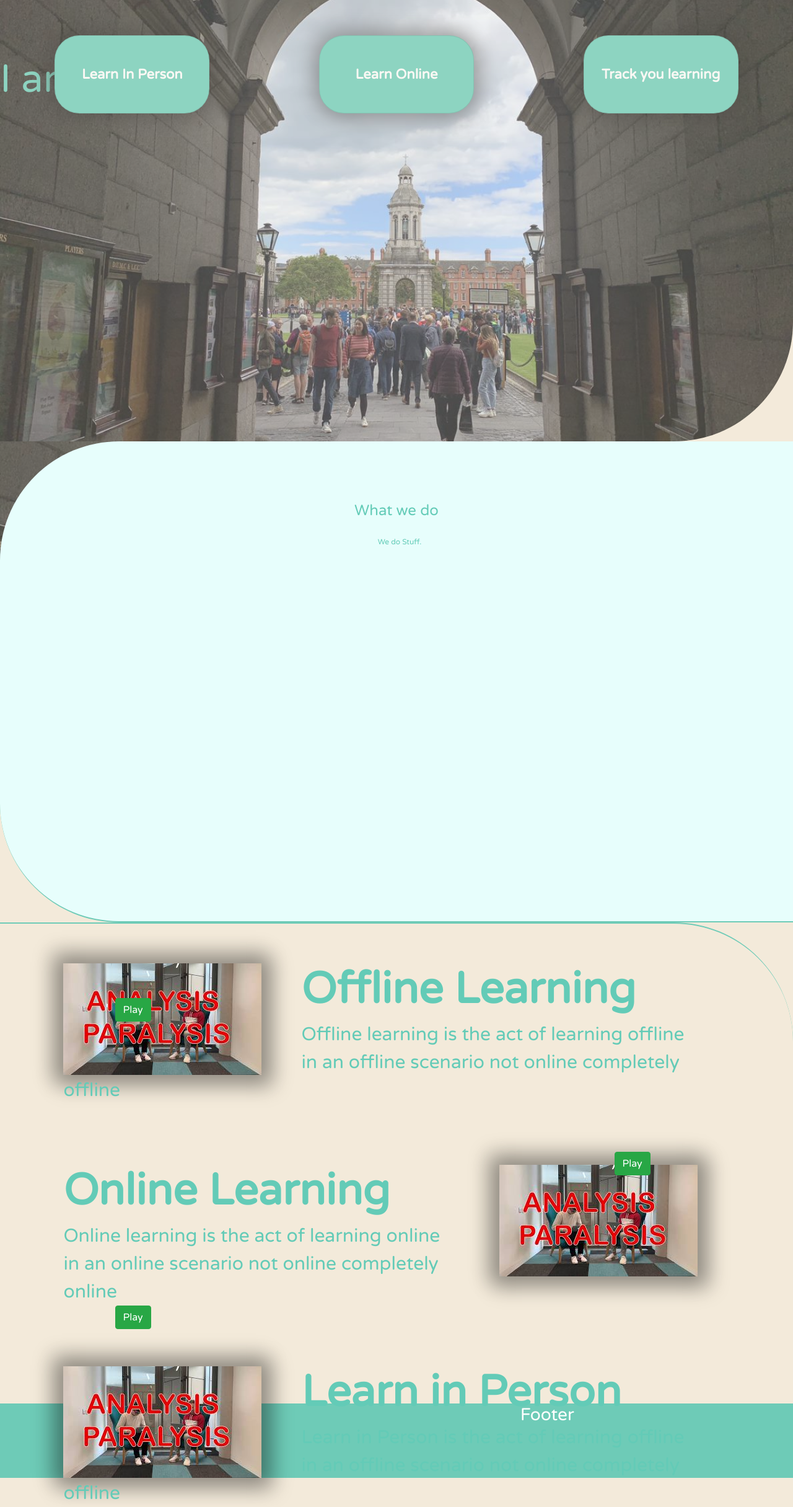
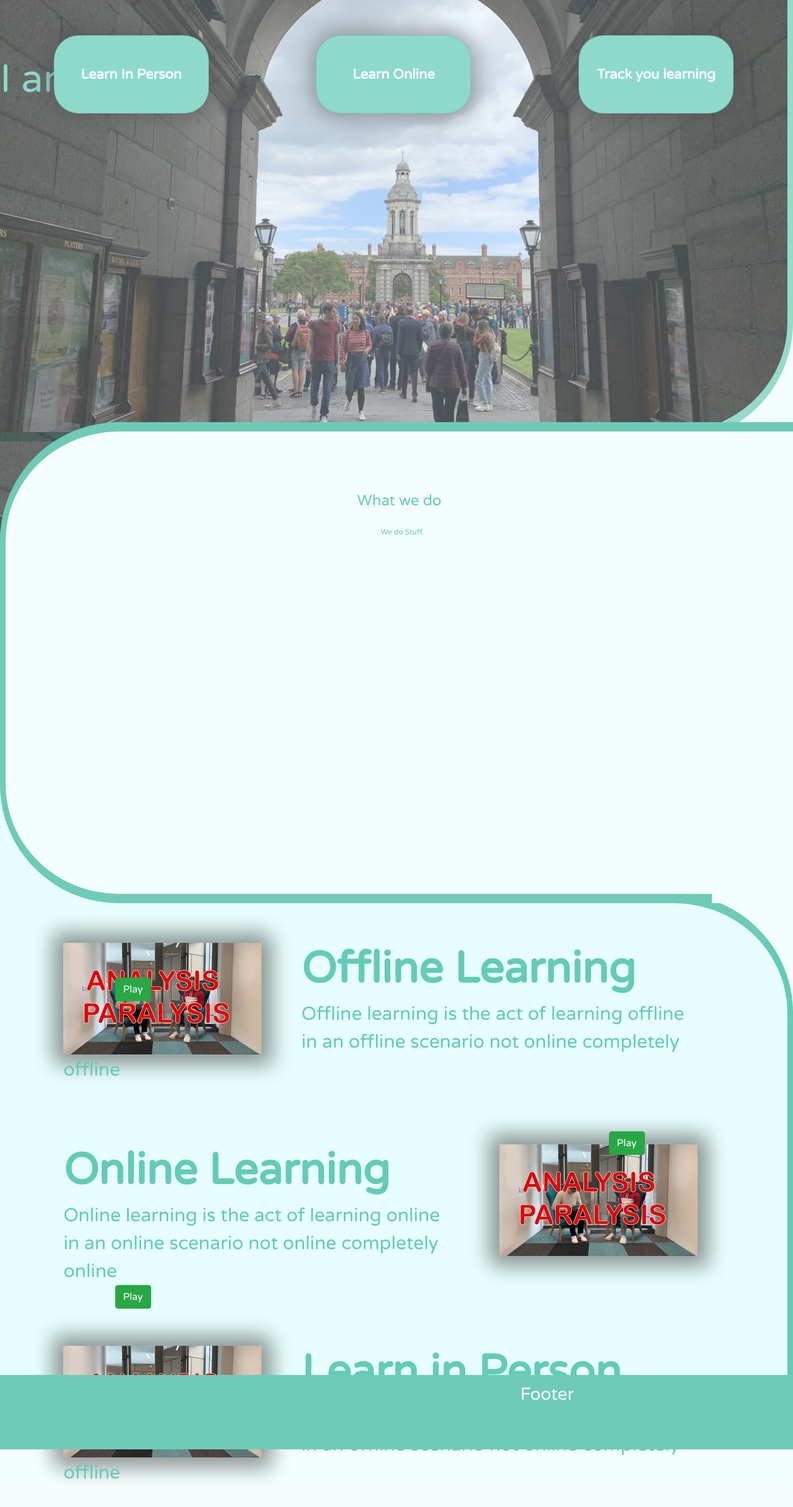
Before and after one commit to SamAtStudy/Study.ie-version-1.0, a PHP site: page / in a window 1280 px wide. Shown: the part 59-2490 px from the top of the page at 62% size. After the commit the page ends 2448 px from the top, so only its background shows below. Run offline with PHP 8.4, Linux system fonts and the light colour scheme.

Commit message:
25/06/19 - Integrated Merge

```diff
--- a/css/studyStylesheet.css
+++ b/css/studyStylesheet.css
@@ -2,13 +2,19 @@
     font-family: 'Varela Round', sans-serif;
     font-size: 18px;
     color: #63cbb7;
-    background-color: #F3EADA;
+    background-color: #f3fefd;
 }
 #typeWriter {
     font-weight: 200;
     position: absolute;
     top: 150px;
     font-size: 3.5em;
+}
+#sectionOneBox{
+    border-bottom:solid 15px;
+    border-right: solid 9px;
+    border-right-color: #6ECBB7;
+    border-bottom-color: #6ECBB7;
 }
 #sectionTwoHeader {
     font-weight: 200;
@@ -17,13 +23,17 @@
 #sectionTwoBox{
     border-top-left-radius: 15vw;
     border-bottom-left-radius: 15vw;
-    background-color: #E7FEFC;
+    background-color: #f3fefd;
     height:97vh;
     font-size:12px;
     position:relative;
-    margin-top:-35vh;
-    border-bottom:solid 2px;
-    border-bottom-color: #6ECBB7
+    margin-top:-37vh;
+    border-top:solid 15px;
+    border-top-color: #6ECBB7;
+    border-bottom:solid 15px;
+    border-left: solid 9px;
+    border-left-color: #6ECBB7;
+    border-bottom-color: #6ECBB7;
 }
 #sectionTwoContent{
     margin-left:15%;
@@ -32,16 +42,21 @@
 }
 #sectionThreeBox{
     border-top-right-radius: 15vw;
-    background-color:#F3EADA;
-    height:97vh;font-size:12px;
+    background-color: #E7FEFC;
+    height:97vh;
+    font-size:12px;
     position:relative;
-    border-top:solid 2px;
+    border-top:solid 15px;
     border-top-color: #6ECBB7;
+    border-right: solid 9px;
+    border-right-color: #6ECBB;
+    margin-top: -15px;
+    z-index: -1;
 }
 #sectionFourBox{
     background-color:#6ECBB7;
     height:15vh;font-size:12px;
-    border-top:solid 2px;
+    border-top:solid 15px;
     border-top-color: #6ECBB7;
 }
 #optionButtonText{
@@ -94,8 +109,10 @@
     height:35vh;
 }
 .gap-down{
-    z-index:-1;
+    z-index:0;
+    position: relative;
     height:35vh;
+    margin-top:-15px;
 }
 
 .card .card_image {
--- a/index.html
+++ b/index.html
@@ -4,7 +4,7 @@
     <!-- Required meta tags -->
     <meta charset="utf-8">
     <meta name="viewport" content="width=device-width, initial-scale=1, shrink-to-fit=no">
-    <meta http-equiv="refresh" content="2" />
+    <meta http-equiv="refresh" content="10" />
 
     <!-- Bootstrap CSS -->
     <link rel="stylesheet" href="https://stackpath.bootstrapcdn.com/bootstrap/4.3.1/css/bootstrap.min.css" integrity="sha384-ggOyR0iXCbMQv3Xipma34MD+dH/1fQ784/j6cY/iJTQUOhcWr7x9JvoRxT2MZw1T" crossorigin="anonymous">
@@ -48,7 +48,7 @@
 </nav>
 
 <!-- SECTION 1 OPTIONS -->
-<div class="parallaxa">
+<div id="sectionOneBox" class="parallaxa">
 
     <!-- TypeWriter-->
     <!--https://codepen.io/CheeseTurtle/pen/jzdgI-->
@@ -85,8 +85,9 @@
                 <p style="font-family: 'Varela Round', sans-serif; font-size: 22px;">Track you learning</p>
             </div>
         </div>
+    </div>
 </div>
-</div>
+
     <!-- SECTION 2 ABOUT -->
 <div class="parallaxa gap-down" style="width:100%;"></div>
 <div id="sectionTwoBox">
@@ -99,9 +100,12 @@
     </p>
     </div>
 </div>
+<div style="background-color:#f3fefd; float:right;height: 15px; width:10.2vw; margin-top: -15px; z-index: 100; position: relative;">
+    &nbsp
+</div>
 
     <!-- SECTION 3 EXPLANATIONS -->
-    <div class="gap-up" style="background-color: #F3EADA;">&nbsp</div>
+    <div class="gap-up" style="background-color: #E7FEFC;">&nbsp</div>
 <div id="sectionThreeBox">
 
     <div style="margin-left:8vw; margin-top:8vh; width:80vw;font-size:30px;">
```
